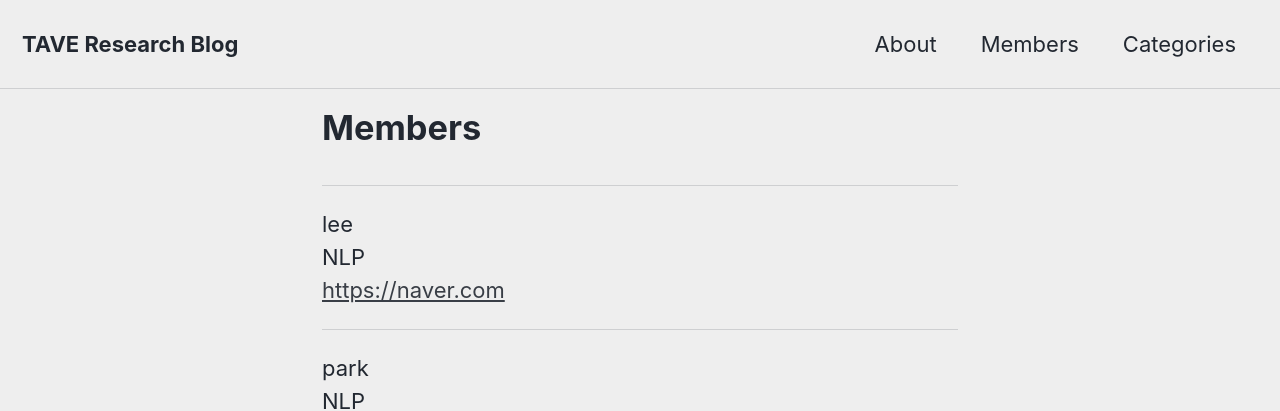
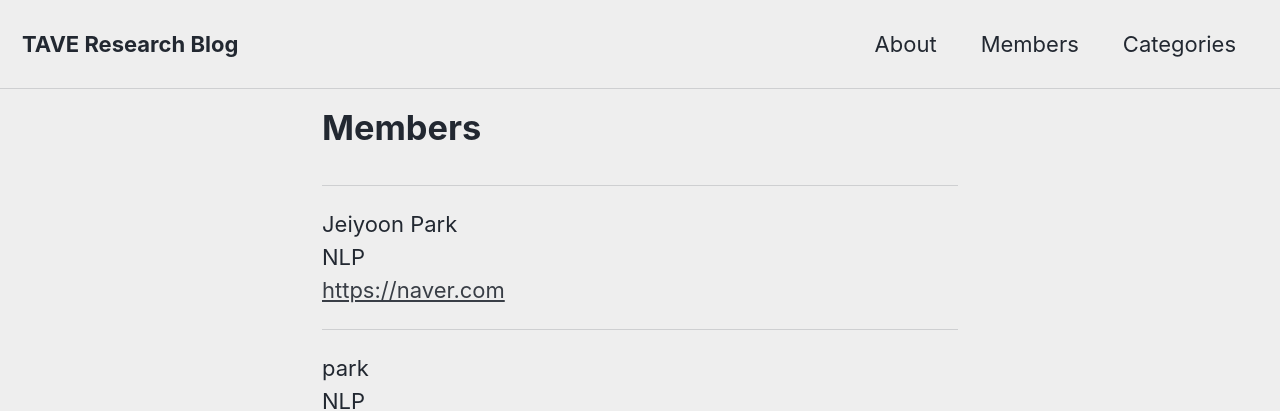
Before and after one commit to TAVEResearch/TAVEResearch.github.io, a Jekyll site: the page built from member.md, in a window 1280 px wide. Shown: the top 411 px of the page. Built offline with Jekyll 4.4.1, drawn with Linux system fonts in a browser that asks for light colours; cached includes are drawn as plain includes.

Commit message:
Update _config.yml

```diff
--- a/_config.yml
+++ b/_config.yml
@@ -274,7 +274,7 @@ defaults:
 
 # member list
 member:
-  - name: lee
+  - name: Jeiyoon Park
     interests: "NLP"
     gitblog: "https://naver.com"
   - name: park
```
